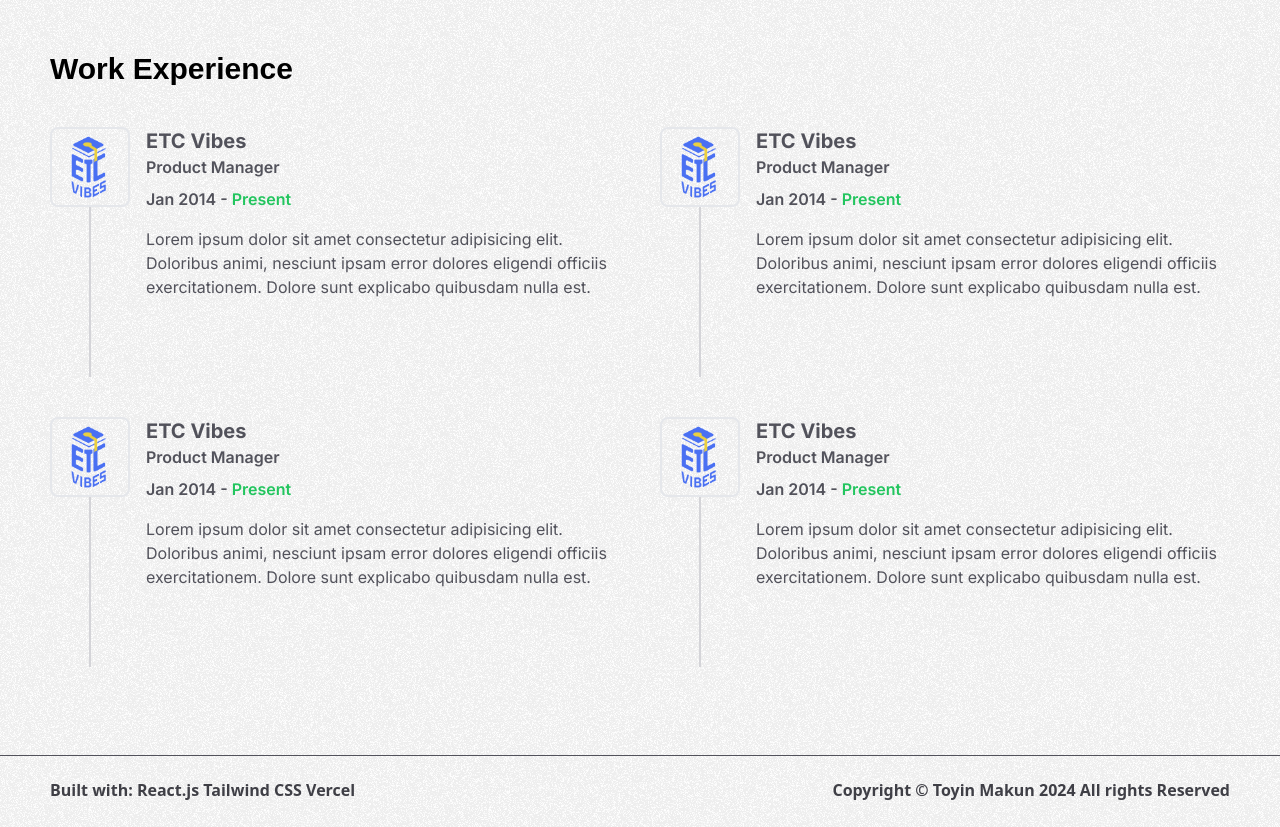
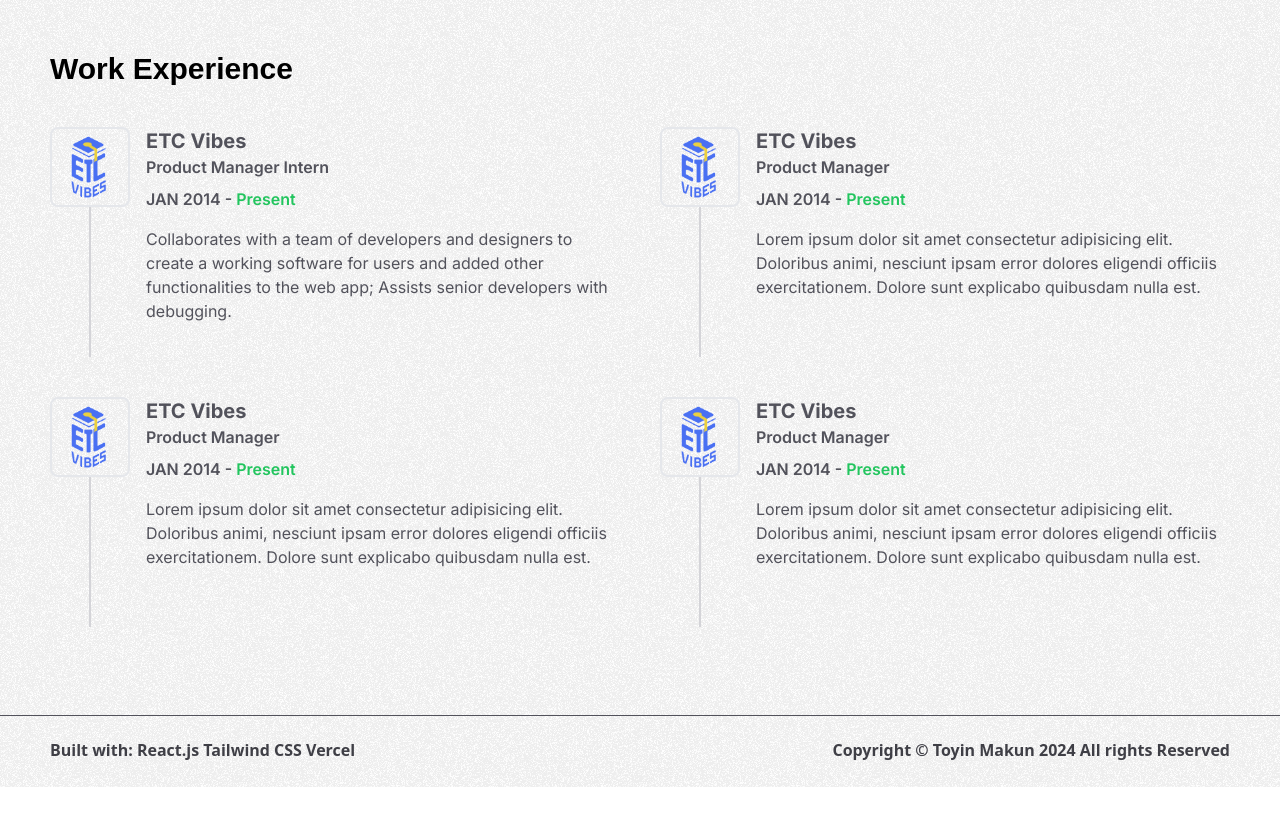
Before and after one commit to theheemmanuel/heemmanuel, a React (Vite) app: page / in a window 1280 px wide. Shown: the part 500-1327 px from the top of the page. After the commit the page ends 1287 px from the top, so only its background shows below. Built offline with nearby package versions, Linux system fonts and the light colour scheme; a web font is replaced by a local one.

Commit message:
updataed experience

```diff
--- a/src/Pages/Experience.jsx
+++ b/src/Pages/Experience.jsx
@@ -13,7 +13,35 @@ const Experience = () => {
               src={etc}
               alt=""
             />
-            <p className="bg-zinc-300 dark:bg-zinc-500 w-[1.5px] h-[170px]"></p>
+            <p className="bg-zinc-300 dark:bg-zinc-500 w-[1.5px] h-[150px]"></p>
+          </div>
+          <div>
+            <a
+              className="text-xl font-bold"
+              href="https://etcvibes.com"
+              target="blank"
+            >
+              ETC Vibes
+            </a>
+            <h3 className="font-semibold">Product Manager Intern</h3>
+            <h3 className="font-semibold pt-2">
+              JAN 2014 - <span className="text-green-500">Present</span>
+            </h3>
+            <p className="py-4">
+              Collaborates with a team of developers and designers to create a
+              working software for users and added other functionalities to the
+              web app; Assists senior developers with debugging.
+            </p>
+          </div>
+        </div>
+        <div className="flex gap-4 font-inter">
+          <div className="flex flex-col items-center">
+            <img
+              className="min-w-[80px] h-[80px] border-2 p-1 dark:border-zinc-500 rounded-lg"
+              src={etc}
+              alt=""
+            />
+            <p className="bg-zinc-300 dark:bg-zinc-500 w-[1.5px] h-[150px]"></p>
           </div>
           <div>
             <a
@@ -25,7 +53,7 @@ const Experience = () => {
             </a>
             <h3 className="font-semibold">Product Manager</h3>
             <h3 className="font-semibold pt-2">
-              Jan 2014 - <span className="text-green-500">Present</span>
+              JAN 2014 - <span className="text-green-500">Present</span>
             </h3>
             <p className="py-4">
               Lorem ipsum dolor sit amet consectetur adipisicing elit. Doloribus
@@ -41,7 +69,7 @@ const Experience = () => {
               src={etc}
               alt=""
             />
-            <p className="bg-zinc-300 dark:bg-zinc-500 w-[1.5px] h-[170px]"></p>
+            <p className="bg-zinc-300 dark:bg-zinc-500 w-[1.5px] h-[150px]"></p>
           </div>
           <div>
             <a
@@ -53,7 +81,7 @@ const Experience = () => {
             </a>
             <h3 className="font-semibold">Product Manager</h3>
             <h3 className="font-semibold pt-2">
-              Jan 2014 - <span className="text-green-500">Present</span>
+              JAN 2014 - <span className="text-green-500">Present</span>
             </h3>
             <p className="py-4">
               Lorem ipsum dolor sit amet consectetur adipisicing elit. Doloribus
@@ -69,7 +97,7 @@ const Experience = () => {
               src={etc}
               alt=""
             />
-            <p className="bg-zinc-300 dark:bg-zinc-500 w-[1.5px] h-[170px]"></p>
+            <p className="bg-zinc-300 dark:bg-zinc-500 w-[1.5px] h-[150px]"></p>
           </div>
           <div>
             <a
@@ -81,35 +109,7 @@ const Experience = () => {
             </a>
             <h3 className="font-semibold">Product Manager</h3>
             <h3 className="font-semibold pt-2">
-              Jan 2014 - <span className="text-green-500">Present</span>
-            </h3>
-            <p className="py-4">
-              Lorem ipsum dolor sit amet consectetur adipisicing elit. Doloribus
-              animi, nesciunt ipsam error dolores eligendi officiis
-              exercitationem. Dolore sunt explicabo quibusdam nulla est.
-            </p>
-          </div>
-        </div>
-        <div className="flex gap-4 font-inter">
-          <div className="flex flex-col items-center">
-            <img
-              className="min-w-[80px] h-[80px] border-2 p-1 dark:border-zinc-500 rounded-lg"
-              src={etc}
-              alt=""
-            />
-            <p className="bg-zinc-300 dark:bg-zinc-500 w-[1.5px] h-[170px]"></p>
-          </div>
-          <div>
-            <a
-              className="text-xl font-bold"
-              href="https://etcvibes.com"
-              target="blank"
-            >
-              ETC Vibes
-            </a>
-            <h3 className="font-semibold">Product Manager</h3>
-            <h3 className="font-semibold pt-2">
-              Jan 2014 - <span className="text-green-500">Present</span>
+              JAN 2014 - <span className="text-green-500">Present</span>
             </h3>
             <p className="py-4">
               Lorem ipsum dolor sit amet consectetur adipisicing elit. Doloribus
--- a/src/Pages/Hero.jsx
+++ b/src/Pages/Hero.jsx
@@ -55,7 +55,7 @@ const Hero = () => {
             </a>
           </div>
         </div>
-        <div className="md:min-w-[40%] flex justify-center">
+        <div className="md:min-w-[40%] flex justify-center dark:bg-zinc-300">
           <img className="opacity-[0.7]" src={brick} alt="" />
         </div>
       </div>
```
